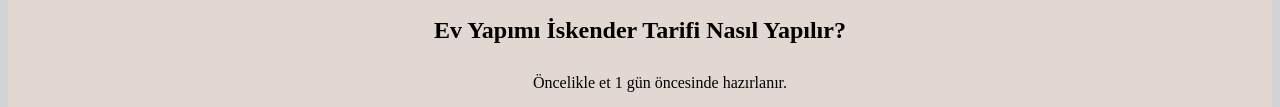
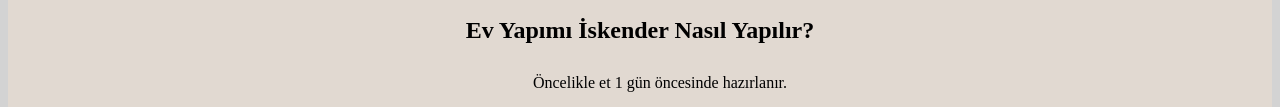
Before and after one commit to mesut-g/patika_frontend, a plain HTML site: page HTML/odev_3/index.html in a window 1280 px wide. Shown: the part 914-1021 px from the top of the page. Drawn offline with Linux system fonts and the light colour scheme.

Commit message:
odev_3 fix

```diff
--- a/HTML/odev_3/index.html
+++ b/HTML/odev_3/index.html
@@ -55,7 +55,7 @@
                     <li>1 su bardağı su
                     </li>
                 </ul>
-                <h2>Ev Yapımı İskender Tarifi Nasıl Yapılır?
+                <h2>Ev Yapımı İskender  Nasıl Yapılır?
                 </h2>
                 <ol>
                     <li>Öncelikle et 1 gün öncesinde hazırlanır.
```
